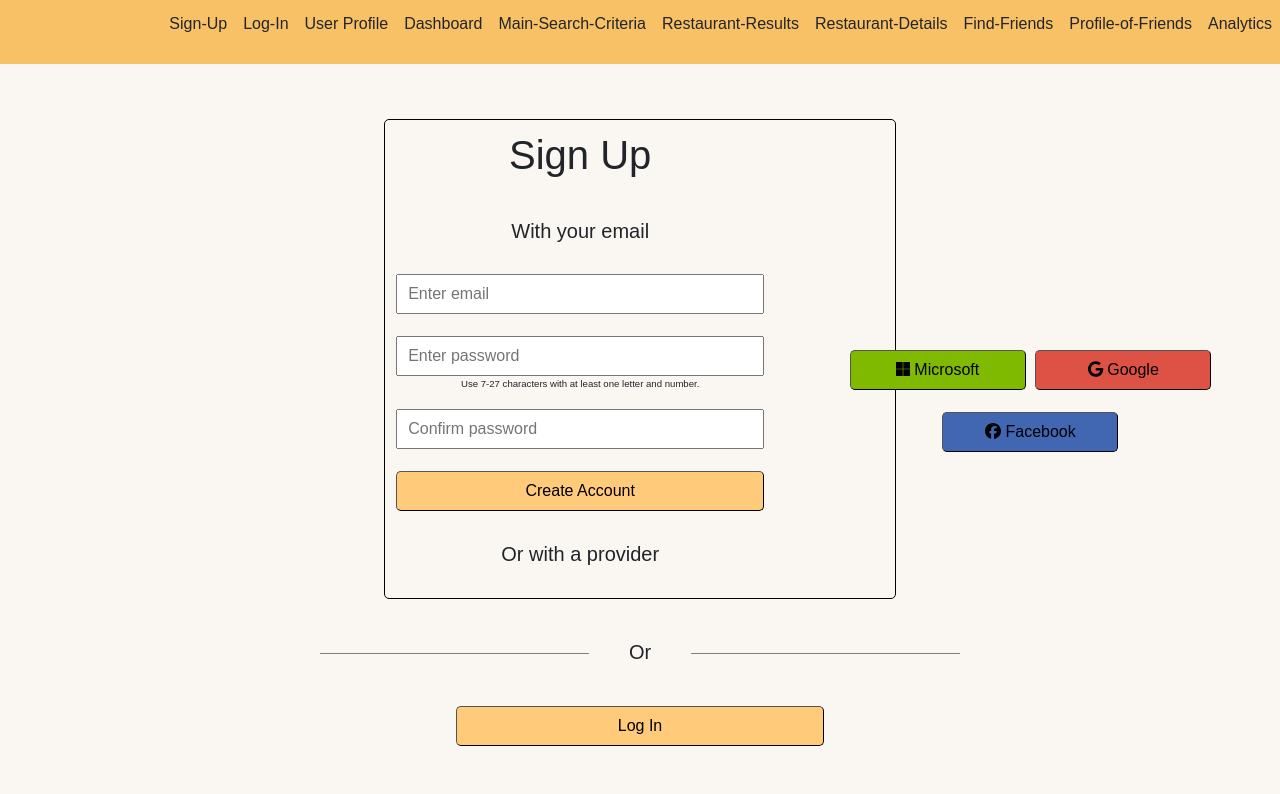
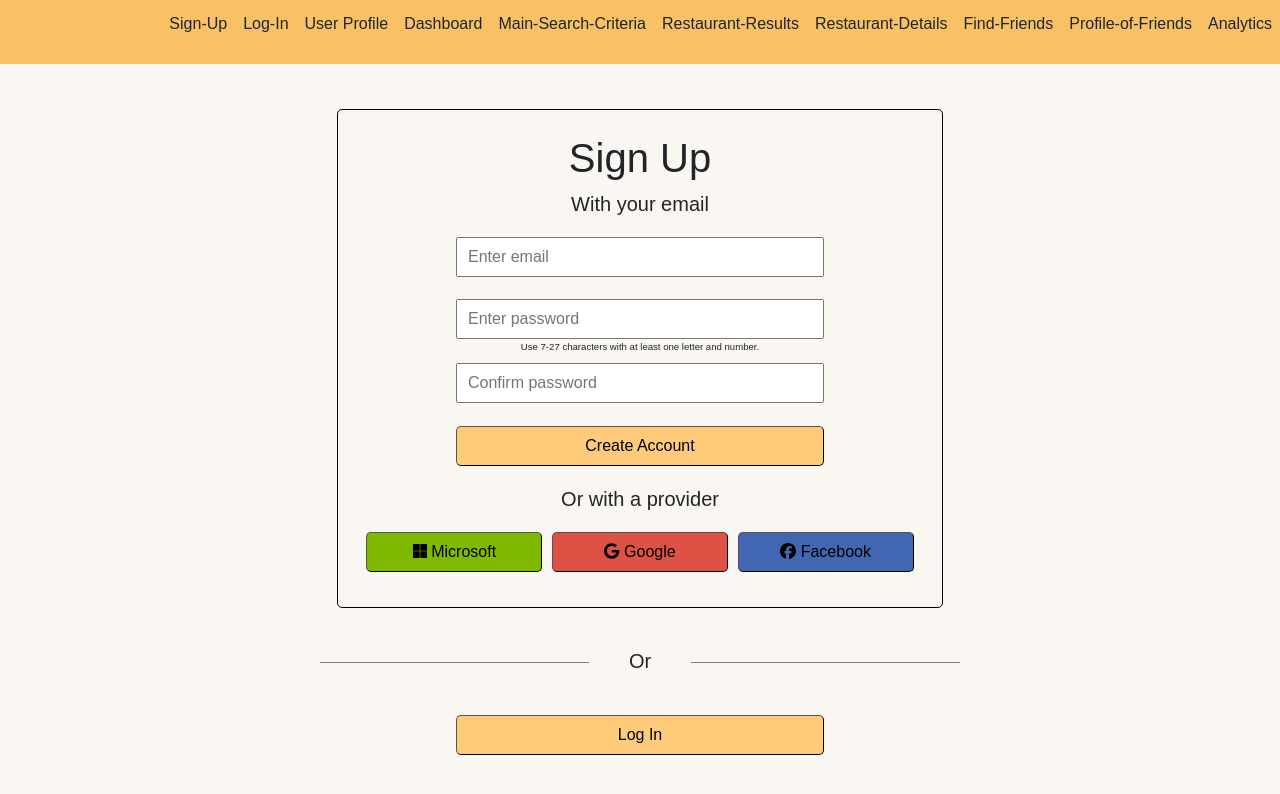
Before and after one commit to jinhohl2/Novus-J-Mate-Restaurant, a React (Create React App) app: page /sign-up in a window 1280 px wide. Shown: the top 794 px of the page. Built offline with nearby package versions, Linux system fonts and the light colour scheme.

Commit message:
Various UI Fixes

```diff
--- a/src/Front-End/pages/10_analytics.tsx
+++ b/src/Front-End/pages/10_analytics.tsx
@@ -114,7 +114,7 @@ const Analytics = () => {
 
             <section className="section-10-analytics">
                 <Tabs id="analytics-tabs" activeKey={tabKey} onSelect={(tabKey) => setTabKey(tabKey ? tabKey : "cuisine-distribution")}>
-                    <Tab className="analytics-tab" eventKey="cusine-distribution" title="Cuisine Distribution">
+                    <Tab className="analytics-tab" eventKey="cuisine-distribution" title="Cuisine Distribution">
                         <div id="pie-div">
                             <Pie data={getCuisineData()} />
                             <p>Click on the categories on the legend to remove or add them from the pie chart!</p>
--- a/src/Front-End/scss/App.scss
+++ b/src/Front-End/scss/App.scss
@@ -110,7 +110,7 @@ body {
         }
 
         h5 {
-            margin-top: 1em;
+            margin-top: 0.5em;
             margin-bottom: 1em;
         }
 
@@ -121,12 +121,23 @@ body {
             flex-wrap: wrap;
             align-items: center;
 
-            height: 60vh;
-            width: 40vw;
+            min-height: 60vh;
+            min-width: 40vw;
             border-style: solid;
             border-width: thin;
             border-color: black;
             border-radius: 5px;
+            margin-top: 0.5em;
+            padding: 1.5em;
+
+            h1 {
+                margin: 0;
+            }
+
+            h5 {
+                margin: 0.5em;
+            }
+
 
             #default-log-in {
                 form {
@@ -143,8 +154,8 @@ body {
                         margin-bottom: 0.7em;
                         margin-left: 0.7em;
                         margin-right: 0.7em;
-                        height: 2.5em;
-                        width: 23em;
+                        min-height: 2.5em;
+                        min-width: 23em;
                     }
 
                     input:nth-child(2) {
@@ -175,7 +186,6 @@ body {
                 justify-content: center;
                 align-items: center;
 
-                height: 2.5em;
                 width: 100%;
 
                 button {
@@ -255,12 +265,21 @@ body {
             flex-wrap: wrap;
             align-items: center;
 
-            height: 60vh;
-            width: 40vw;
+            min-height: 60vh;
+            min-width: 40vw;
             border-style: solid;
             border-width: thin;
             border-color: black;
             border-radius: $main_border_radius;
+            padding: 1.5em;
+
+            h1 {
+                margin: 0;
+            }
+
+            h5 {
+                margin: 0.5em;
+            }
 
             #default-sign-up {
                 form {
@@ -277,8 +296,8 @@ body {
                         margin-bottom: 0.7em;
                         margin-left: 0.7em;
                         margin-right: 0.7em;
-                        height: 2.5em;
-                        width: 23em;
+                        min-height: 2.5em;
+                        min-width: 23em;
                     }
 
                     input:nth-child(2) {
@@ -287,6 +306,7 @@ body {
 
                     h6 {
                         font-size: 0.6em;
+                        margin: 0;
                     }
 
                     #sign-up-submit {
@@ -309,7 +329,6 @@ body {
                 justify-content: center;
                 align-items: center;
 
-                height: 2.5em;
                 width: 100%;
 
                 button {
@@ -317,8 +336,8 @@ body {
                     margin-bottom: 0.7em;
                     margin-left: 0.3em;
                     margin-right: 0.3em;
-                    height: 2.5em;
-                    width: 11em;
+                    min-height: 2.5em;
+                    min-width: 11em;
                 }
 
                 #microsoft-sign-up {
@@ -777,7 +796,7 @@ body {
             --bs-nav-tabs-link-active-border-color: #dee2e6 $main_back_color #dee2e6;
         }
 
-        #analytics-tabs-tab-cusine-distribution,
+        #analytics-tabs-tab-cuisine-distribution,
         #analytics-tabs-tab-unique-restaurants,
         #analytics-tabs-tab-frequently-visited-restaurants {
             text-align: center;
@@ -790,7 +809,7 @@ body {
             width: 20vw;
         }
 
-        #analytics-tabs-tab-cusine-distribution.active,
+        #analytics-tabs-tab-cuisine-distribution.active,
         #analytics-tabs-tab-unique-restaurants.active,
         #analytics-tabs-tab-frequently-visited-restaurants.active {
             color: rgb(203, 135, 8);
```
Also changed, not shown: 1 other file (tests, documents, lock files or other folders).
